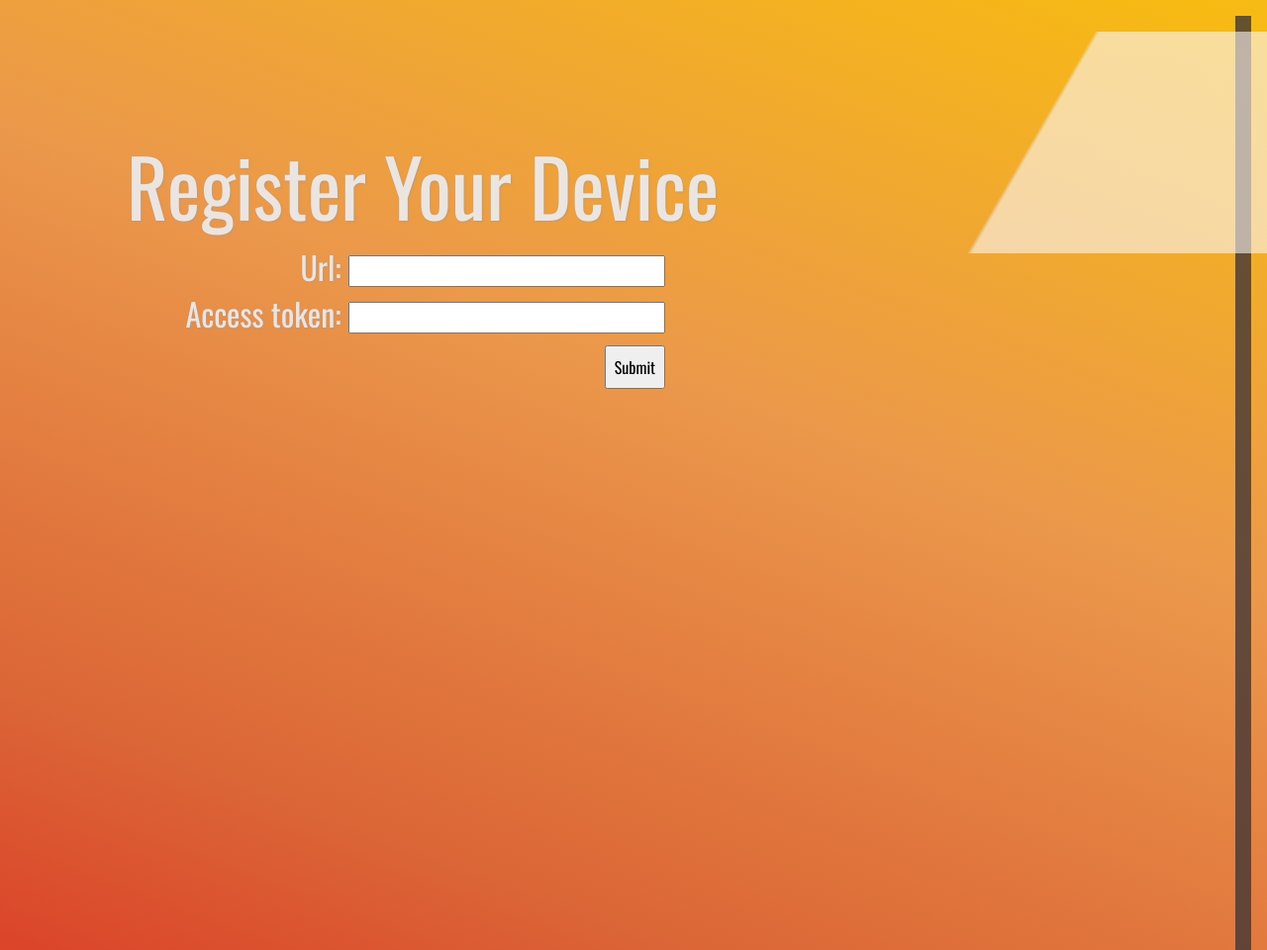
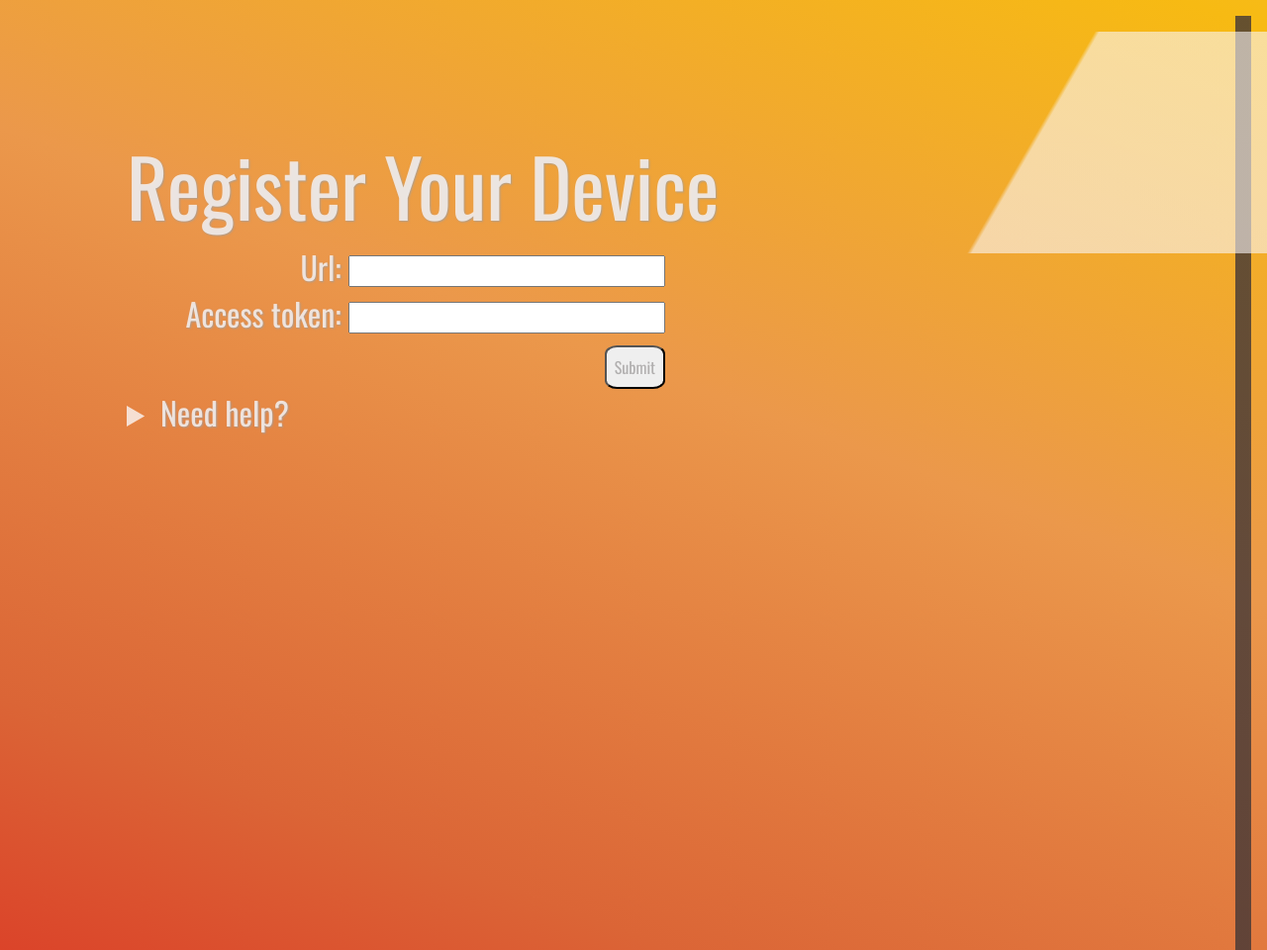
Before and after one commit to the-home-of-command-z/home-away, a Django app: page /register_device/ in a window 1280 px wide. Shown: the whole page at 99% size. Run offline with Django 3.2, Linux system fonts and the light colour scheme; the visitor is signed in with stand-in values (Sample User, id 1).

Commit message:
adds basic details with video instructions

```diff
--- a/core/static/main.css
+++ b/core/static/main.css
@@ -101,6 +101,8 @@ body{
 .submitButton {
     font-size: 1rem;
     padding: .5rem;
+    border-radius: 20%;
+    color: rgba(161, 159, 159, 0.8);
 }
 
 input {
--- a/core/templates/register_device.html
+++ b/core/templates/register_device.html
@@ -10,5 +10,12 @@
     </table>
     <button class="submitButton">Submit</button>
 </form>
+<details>
+    <summary>Need help?</summary>
+    <p>
+        If you need any help getting your Home Assistant or DNS set up, check out the video below!
+    </p>
+    <iframe width="692" height="389" src="https://www.youtube.com/embed/qnCRcGTznXs" frameborder="0" allow="accelerometer; autoplay; encrypted-media; gyroscope; picture-in-picture" allowfullscreen></iframe>
+</details>
 </div>
 {% endblock %}
```
